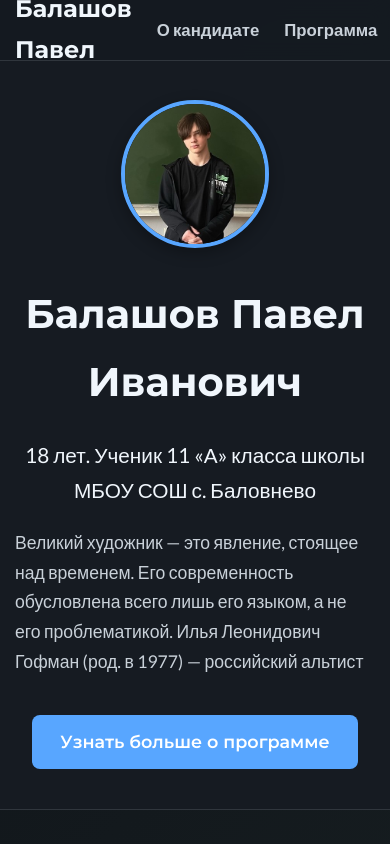
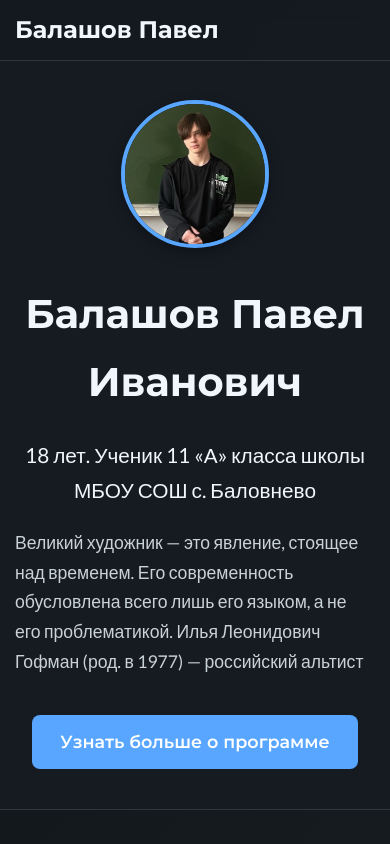
Before and after one commit to pavelbalash/test, a plain HTML site: page index.html in a window 390 px wide. Shown: the top 844 px of the page. Drawn offline with Linux system fonts and the light colour scheme.

Commit message:
Update index.html

```diff
--- a/index.html
+++ b/index.html
@@ -125,12 +125,9 @@
             padding: 0;
             margin: 0;
             display: flex;
-            overflow-x: auto; /* Добавляем горизонтальную прокрутку */
-            -webkit-overflow-scrolling: touch; /* Включаем плавную прокрутку на iOS */
         }
         .main-nav li {
             margin-left: 25px;
-            white-space: nowrap; /* Запрещаем перенос текста */
         }
         .main-nav a {
             color: var(--text-color);
@@ -349,7 +346,7 @@
                 padding: 0 15px;
             }
             .main-nav { /* Скрыть основное меню на мобильных (потребует JS для бургера) */
-                /* display: none; */
+                display: none;
             }
             /* Потребуются стили для кнопки бургера и мобильного меню */
             section {
```
